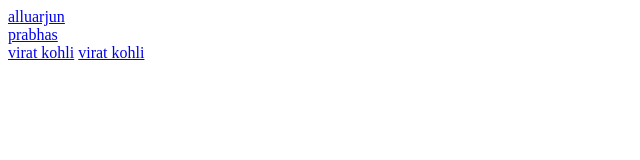
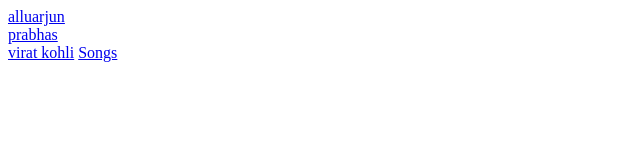
Before and after one commit to kavyasree4403/kavy, a plain HTML site: page index.html in a window 1280 px wide. Shown: the full height of the page, 0-640 px from the left. Drawn offline with Linux system fonts and the light colour scheme.

Commit message:
Update index.html

```diff
--- a/index.html
+++ b/index.html
@@ -9,7 +9,7 @@
     <a href="alluarjun.html">alluarjun</a><br>
     <a href="prabhaswiki.html">prabhas</a><br>
     <a href="vk.html">virat kohli</a>
-    <a href="./new/songsdownload.html">virat kohli</a>
+    <a href="../new/songsdownload.html">Songs</a>
 
 
 </body>
```
